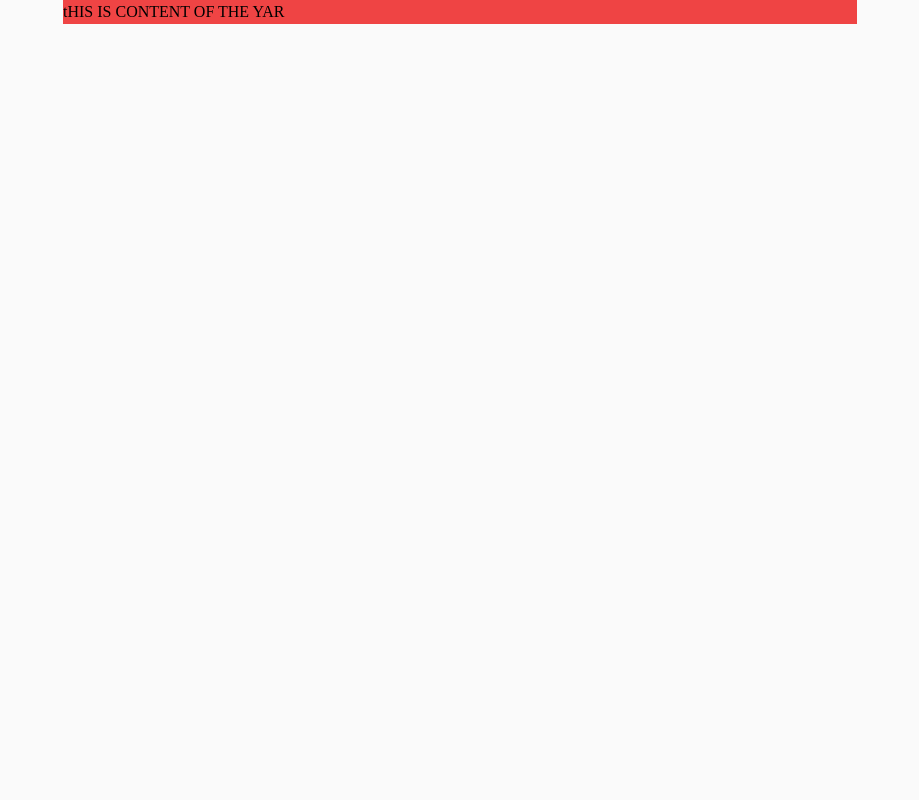
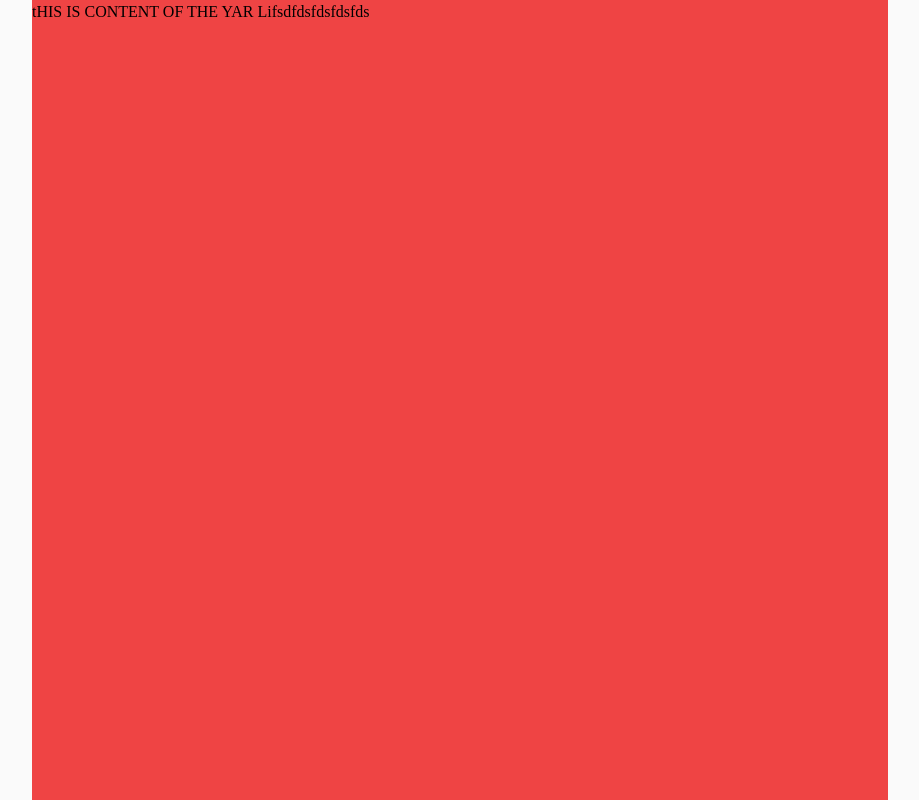
Before and after one commit to troxtele/resume, a website: page src/index.html in a window 1280 px wide. Shown: the top 800 px of the page, without its empty margins (180-1099 px from the left). Drawn offline with Linux system fonts and the light colour scheme.

```diff
--- a/src/index.html
+++ b/src/index.html
@@ -6,8 +6,10 @@
     <link rel="stylesheet" href="./output.css" />
   </head>
   <body>
-    <div class="container p-4v bg-red-500">
+    <div class="container p-4v bg-red-500 m-auto h-[1056px] w-[856px]">
       tHIS IS CONTENT OF THE YAR
+
+      <a href="https://www.ilovepdf.com/">Lifsdfdsfdsfdsfds</a>
     </div>
   </body>
 </html>
--- a/src/input.css
+++ b/src/input.css
@@ -7,11 +7,11 @@
 body {
   background-color: #fafafa;
   margin: auto;
-  height: 1123px;
-  width: 794px;
+
   background-color: #fafafa;
   font-family: "Montserrat";
 }
 
 .container {
+
 }
```
Also changed, not shown: src/output.css.
